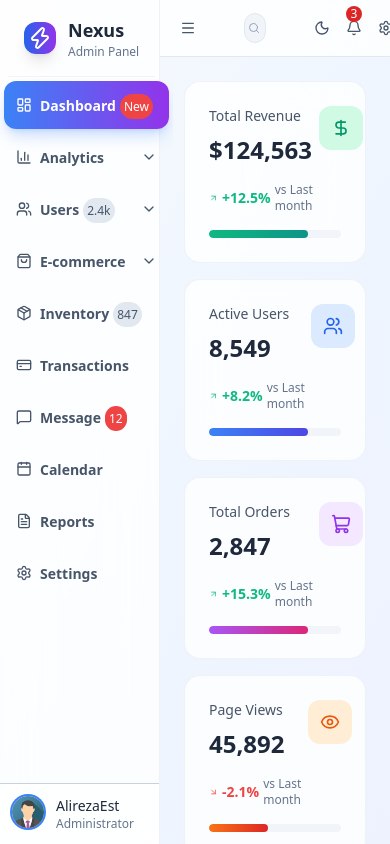
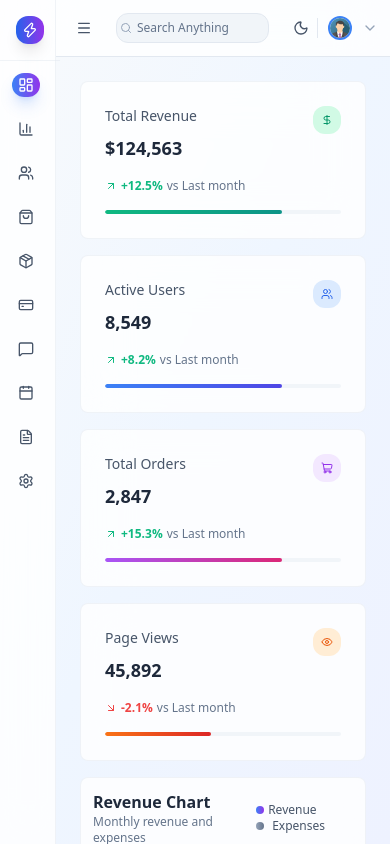
Before and after one commit to Estakhrian/react-Admin-Dashboard, a React (Vite) app: page / in a window 390 px wide. Built offline with nearby package versions, Linux system fonts and the light colour scheme.

Commit message:
fix: refine responsive behavior

```diff
--- a/src/App.jsx
+++ b/src/App.jsx
@@ -5,13 +5,13 @@ import Header from './Components/Layout/Header'
 import Dashboard from './Components/Dashboard/Dashboard'
 const App = () => {
 
-  const [showSideBar, setShowSideBar] = useState(true)
+  const [showSideBar, setShowSideBar] = useState(false)
   const [currentPage, setCurrentPage] = useState("dashboard")
 
   return (
     <div className='min-h-screen bg-gradient-to-br from-slate-50 via-blue-50 to-indigo-50
     dark:from-slate-900 dark:via-slate-800 dark:to-slate-900 transition-all duration-500 overflow-x-hidden'>
-      <div className='flex h-screen overflow-hidden'>
+      <div className=' flex h-screen overflow-hidden'>
         <Sidebar
         showSideBar={showSideBar}
         onToggle={() => setShowSideBar(!showSideBar)}
--- a/src/Components/Dashboard/RevnueChart.jsx
+++ b/src/Components/Dashboard/RevnueChart.jsx
@@ -22,25 +22,25 @@ const RevnueChart = () => {
 
 
     return (
-        <div className='bg-white/80 dark:bg-slate-900/80 backdrop-blur-xl rounded-md
-    border border-slate-200/50 dark:border-slate-700/50 p-6 w-full'>
+        <div className='bg-white/80 dark:bg-slate-900/80 backdrop-blur-xl rounded-lg
+    border border-slate-200/50 dark:border-slate-700/50 p-3 sm:p-4 md:p-6 w-full'>
             <div className='flex items-center justify-between mb-4'>
                 <div>
-                    <h3 className='text-xl font-bold text-slate-800 dark:text-white'
+                    <h3 className='text-base sm:text-lg md:text-xl font-bold text-slate-800 dark:text-white'
                     >Revenue Chart</h3>
-                    <p className='text-sm text-slate-500 dark:text-slate-400'>Monthly revenue and expenses</p>
+                    <p className='text-xs sm:text-sm text-slate-500 dark:text-slate-400'>Monthly revenue and expenses</p>
                 </div>
-                <div className='flex items-center space-x-4'>
-                    <div className='flex items-center space-x-2'>
-                        <div className='w-3 h-3 bg-gradient-to-r from-blue-500 to-purple-600 rounded-full'></div>
-                        <div className='text-sm text-slate-600 dark:text-slate-400'>
+                <div className='flex flex-col items-start mr-7'>
+                    <div className='flex items-center space-x-1'>
+                        <div className='w-2 sm:w-3 h-2 sm:h-3 bg-gradient-to-r from-blue-500 to-purple-600 rounded-full'></div>
+                        <div className='text-xs sm:text-sm text-slate-600 dark:text-slate-400'>
                             <span>Revenue</span>
                         </div>
                     </div>
                     <div className='flex items-center space-x-2'>
-                        <div className='w-3 h-3 bg-gradient-to-r from-slate-400 to-slate-500
+                        <div className='w-2 sm:w-3 h-2 sm:h-3 bg-gradient-to-r from-slate-400 to-slate-500
                         rounded-full'></div>
-                        <div className='text-sm text-slate-600 dark:text-state-400'>
+                        <div className='text-xs sm:text-sm text-slate-600 dark:text-state-400'>
                             <span>Expenses</span>
                         </div>
                     </div>
@@ -49,13 +49,13 @@ const RevnueChart = () => {
 
             <div className='h-80'>
                 <ResponsiveContainer width="100%" height="100%">
-                    <BarChart data={data} margin={{ top: 20, right: 30, left: 20, bottom: 5 }}>
+                    <BarChart data={data} margin={{ top: 20, right: 0 , bottom: 5 }}>
 
                         <CartesianGrid strokeDasharray="3 3" stroke="#e2e8fe" opacity={0.3} />
 
-                        <XAxis dataKey="month" stroke="#64748b" fontSize={12} tickLine={false} axisLine={false}/>
+                        <XAxis dataKey="month" stroke="#64748b" fontSize={10} tickLine={false} axisLine={false}/>
 
-                        <YAxis stroke='#64748b' fontSize={12} tickLine= {false} axisLine= {false} tickFormatter={(value) => `$${value / 1000}k`} />
+                        <YAxis stroke='#64748b' fontSize={10} tickLine= {false} axisLine= {false} tickFormatter={(value) => `$${value / 1000}k`} />
 
                         <Tooltip contentStyle={{
                             backgroundColor: "rgba(255, 255, 255, 0.95)",
@@ -65,8 +65,8 @@ const RevnueChart = () => {
                         }}
                         formatter={(value) => [`$${value.toLocaleString()}`, ""]} />
 
-                        <Bar dataKey="revenue" fill="url(#revenueGradient)" radius={[4, 4, 0, 0]} maxBarSize={40} />
-                        <Bar dataKey="expenses" fill="url(#expensesGradient)" radius={[4, 4, 0, 0]} maxBarSize={40} />
+                        <Bar dataKey="revenue" fill="url(#revenueGradient)" radius={[4, 4, 0, 0]} maxBarSize={20} />
+                        <Bar dataKey="expenses" fill="url(#expensesGradient)" radius={[4, 4, 0, 0]} maxBarSize={20} />
 
                         <defs>
                             <linearGradient id="revenueGradient" x1="0" y1="0" x2="0" y2="1">
--- a/src/Components/Dashboard/StatsGrid.jsx
+++ b/src/Components/Dashboard/StatsGrid.jsx
@@ -50,27 +50,27 @@ const StatsGrid = () => {
     return (
         <div className='grid grid-cols-1 md:grid-cols-2 xl:grid-cols-4 gap-4'>
             {stats.map((stat, index) => (
-                <div key={index} className='bg-white/80 dark:bg-slate-900/80 backdrop-blur-xl rounded-2xl
+                <div key={index} className='w-full bg-white/80 dark:bg-slate-900/80 backdrop-blur-xl rounded-lg
       p-6 border border-slate-200/50 dark:border-slate-700/50 hover:shadow-xl hover:shadow-slate-200/20
        dark:hover:shadow-slate-900/20 transition-all duration-200 group'>
                     <div className='flex items-start justify-between'>
 
                         <div className='flex-1'>
                             <p className='text-sm font-medium text-slate-600 dark:text-slate-400 mb-2'>{stat.title}</p>
-                            <p className='text-2xl font-bold text-slate-800 dark:text-white mb-4'>{stat.value}</p>
+                            <p className='text-lg sm:text-xl md:text-2xl font-bold text-slate-800 dark:text-white mb-4'>{stat.value}</p>
                             <div className='flex items-center space-x-1'>
-                                {stat.trend === "up" ? <ArrowUpRight className='w-4 h-4 text-emerald-500' /> :
-                                    <ArrowDownRight className='w-4 h-4 text-red-500' />}
-                                <span className={`text-sm font-semibold ${stat.trend === "up" ? "text-emerald-500" : "text-red-500"}`}>{stat.change}</span>
+                                {stat.trend === "up" ? <ArrowUpRight className='w-3 sm:w-4 h-3 sm:h-4 text-emerald-500' /> :
+                                    <ArrowDownRight className='w-3 sm:w-4 h-3 sm:h-4 text-red-500' />}
+                                <span className={`text-xs sm:text-sm font-semibold ${stat.trend === "up" ? "text-emerald-500" : "text-red-500"}`}>{stat.change}</span>
                                 <span className='text-xs text-slate-500 dark:text-slate-400'>vs Last month</span>
                             </div>
                         </div>
-                        <div className={`p-3 rounded-xl ${stat.bgColor} group-hover:scale-110 transition-all duration-300`}>
-                            <stat.icon className={`w-5 h-5 ${stat.textColor}`} />
+                        <div className={`p-2 rounded-xl ${stat.bgColor} group-hover:scale-110 transition-all duration-300`}>
+                            <stat.icon className={`w-3 sm:w-4 md:w-5 h-3 sm:h-4 md:h-5 ${stat.textColor}`} />
                         </div>
                     </div>
                     {/**progressbar */}
-                    <div className='mt-4 h-2 bg-slate-100 dark:bg-slate-800 rounded-full overflow-hidden'>
+                    <div className='mt-4 h-1 sm:h-2 bg-slate-100 dark:bg-slate-800 rounded-full overflow-hidden'>
                         <div className={`h-full  bg-gradient-to-r ${stat.color} rounded-full transition-all duration-100`}
                             style={{ width: stat.trend === "up" ? "75%" : "45%" }}>
                         </div>
--- a/src/Components/Layout/Header.jsx
+++ b/src/Components/Layout/Header.jsx
@@ -37,7 +37,7 @@ const Header = ({ onToggleSideBar, showSideBar }) => {
                 </div>
 
                 {/**center section */}
-                <div className='flex-1 max-w-md mx-10'>
+                <div className='flex-1 max-w-md mx-4'>
                     <div className='relative'>
                         <Search className='w-3 h-3 md:w-4 md:h-4 absolute left-1 top-1/2 transform -translate-y-1/2 text-slate-400' />
                         <input type='text' placeholder='Search Anything' className='text-xs lg:text-sm md:text-sm w-full pl-5 md:pl-6 py-1.5 bg-slate-100
@@ -66,7 +66,7 @@ const Header = ({ onToggleSideBar, showSideBar }) => {
                     </button>
 
                     {/**notification */}
-                    <button className='relative p-2 rounded-xl text-slate-600 dark:text-slate-300 hover:bg-slate-100  dark:hover:bg-slate-800
+                    <button className='hidden md:block relative p-2 rounded-xl text-slate-600 dark:text-slate-300 hover:bg-slate-100  dark:hover:bg-slate-800
                 transition-color'>
                         <Bell className='w-4 h-4 md:w-5 md:h-5' />
                         <span className='absolute -top-1.5 w-4 h-4 bg-red-600 text-white text-xs
@@ -74,7 +74,7 @@ const Header = ({ onToggleSideBar, showSideBar }) => {
                     </button>
 
                     {/**setting */}
-                    <button className='relative p-2 rounded-xl text-slate-600 dark:text-slate-300 hover:bg-slate-100 dark:hover:bg-slate-800
+                    <button className='hidden md:block relative p-2 rounded-xl text-slate-600 dark:text-slate-300 hover:bg-slate-100 dark:hover:bg-slate-800
                 transition-color'>
                         <Settings className='w-4 h-4 md:w-5 md:h-5' />
                     </button>
--- a/src/Components/Layout/Sidebar.jsx
+++ b/src/Components/Layout/Sidebar.jsx
@@ -86,21 +86,22 @@ const Sidebar = ({ showSideBar, currentPage, onPageChanged }) => {
     const [showSubMenu, setShowSubMenu] = useState(null)
 
     return (
-        <div className={`${!showSideBar ? "w-20" : "w-40 sm:w-44 md:w-52 lg:w-60 xl:w-64"} 'transition duration-300 ease-in-out bg-white/80 dark:bg-slate-900/80
+        <div className={`${!showSideBar ? "w-14" : "w-36 sm:w-40 md:w-44 lg:w-48 xl:w-52"} 'transition duration-300
+        ease-in-out bg-white/80 dark:bg-slate-900/80
     backdrop-blur-xl border-r border-slate-200/50 dark:border-slate-700/50 flex flex-col items-start
     relative z-10'`}>
             {/** logo */}
-            <div className='p-4 ml-2 border-b border-slate-200/50 dark:border-slate-700/50'>
-                <div className='flex items-center justify-start space-x-3'>
-                    <div className='w-8 h-8 bg-gradient-to-r from-blue-600 to-purple-600 rounded-xl
-                    flex items-center justify-center shadow-lg'>
-                        <Zap className='w-6 h-6 text-white' />
+            <div className='p-4 md:mr-3 border-b border-slate-200/50 dark:border-slate-700/50'>
+                <div className='flex items-center justify-start space-x-2'>
+                    <div className="text-left w-7 h-7 sm:w-8 sm:h-8 bg-gradient-to-r from-blue-600 to-purple-600 rounded-xl
+                    flex items-center justify-center shadow-lg">
+                        <Zap className='w-4 sm:w-5 md:w-6 h-4 sm:h-5 md:h-6 text-white' />
                     </div>
 
                     {/**conditional rendering */}
                     {showSideBar && (
                         <div>
-                            <h1 className='text-lg font-bold text-slate-800 dark:text-white'>
+                            <h1 className='text-sm sm:text-base md:text-lg lg:text-xl font-bold text-slate-800 dark:text-white'>
                                 Nexus
                             </h1>
                             <p className='text-xs text-slate-500 dark:text-slate-400'>Admin Panel</p>
@@ -110,19 +111,19 @@ const Sidebar = ({ showSideBar, currentPage, onPageChanged }) => {
             </div>
 
             {/**navigation */}
-            <nav className='flex-1 p-1 md:p-2 lg:p-3 space-y-1 md:space-y-2 overflow-y-auto'>
+            <nav className={`flex-1 overflow-y-auto ${showSideBar ? "space-y-3 p-2" : "space-y-5 p-3"}`}>
                 {menuItems.map((item) => (
                     <div key={item.id} onClick={() => onPageChanged(item.id)}>
-                        <button className={`w-full flex items-center justify-between p-3 rounded-xl
-                            transition-all duration-200 ${currentPage === item.id ? "bg-gradient-to-r from-blue-500 to-purple-600 text-white shadow-lg shadow-blue-500/25" :
+                        <button className={`w-full flex items-center justify-start p-1 rounded-xl
+                            transition-all duration-200 ${currentPage === item.id ? "bg-gradient-to-r from-blue-500 to-purple-600 text-white shadow-lg shadow-blue-500/25 " :
                                 "text-slate-600 dark:text-slate-300 hover:bg-slate-100 dark:hover:bg-slate-800/50"}`}>
-                            <div className='flex items-center space-x- mr-1'>
-                                <item.icon className='w-4 h-4 md:w-5 md:h-5 mr-1 md:mr-2' />
+                            <div className='flex items-center space-x-1 '>
+                                <item.icon className={`w-3 h-3 sm:w-4 sm:h-4 md:w-5 md:h-5  ${!showSideBar && "w-5 h-4 sm:w-4 sm:h-5 md:w-5"}`} />
                                 {/**conditional rendering */}
                                 <>
                                     {showSideBar && (
                                         <div>
-                                            <span className='text-sm md:text-base font-semibold mx-1'>{item.label}</span>
+                                            <span className='text-xs sm:text-sm lg:text-base font-semibold mx-1 py-1'>{item.label}</span>
 
                                             {item.Badge && (
                                                 <span className='py-1 px-1 md:px-2 text-xs bg-red-500 text-white rounded-full'>{item.Badge}</span>
@@ -145,7 +146,7 @@ const Sidebar = ({ showSideBar, currentPage, onPageChanged }) => {
                         {showSideBar && item.submenu && showSubMenu === item.id && (
                             <div className=' mt-2 p-1 space-y-1 shadow rounded-lg dark:bg-slate-800/70'>
                                 {item.submenu.map((subItem) => (
-                                    <button className='w-full text-left text-sm p-1 md:p-2 text-slate-600 dark:text-slate-400
+                                    <button className='w-full text-left text-xs sm:text-sm p-0.5 sm:p-1 md:p-2 text-slate-600 dark:text-slate-400
                                      hover:text-slate-800 dark:hover:text-slate-200 hover:bg-slate-100 dark:hover:bg-slate-800/50 rounded-xl
                                      transition-all'
                                         key={subItem.id}>{subItem.label}</button>
```
Also changed, not shown: src/Components/Dashboard/ActivityFeed.jsx (+7 -7 lines), src/Components/Dashboard/SalesChart.jsx (+10 -10 lines), src/Components/Dashboard/TableSection.jsx (+20 -20 lines).
